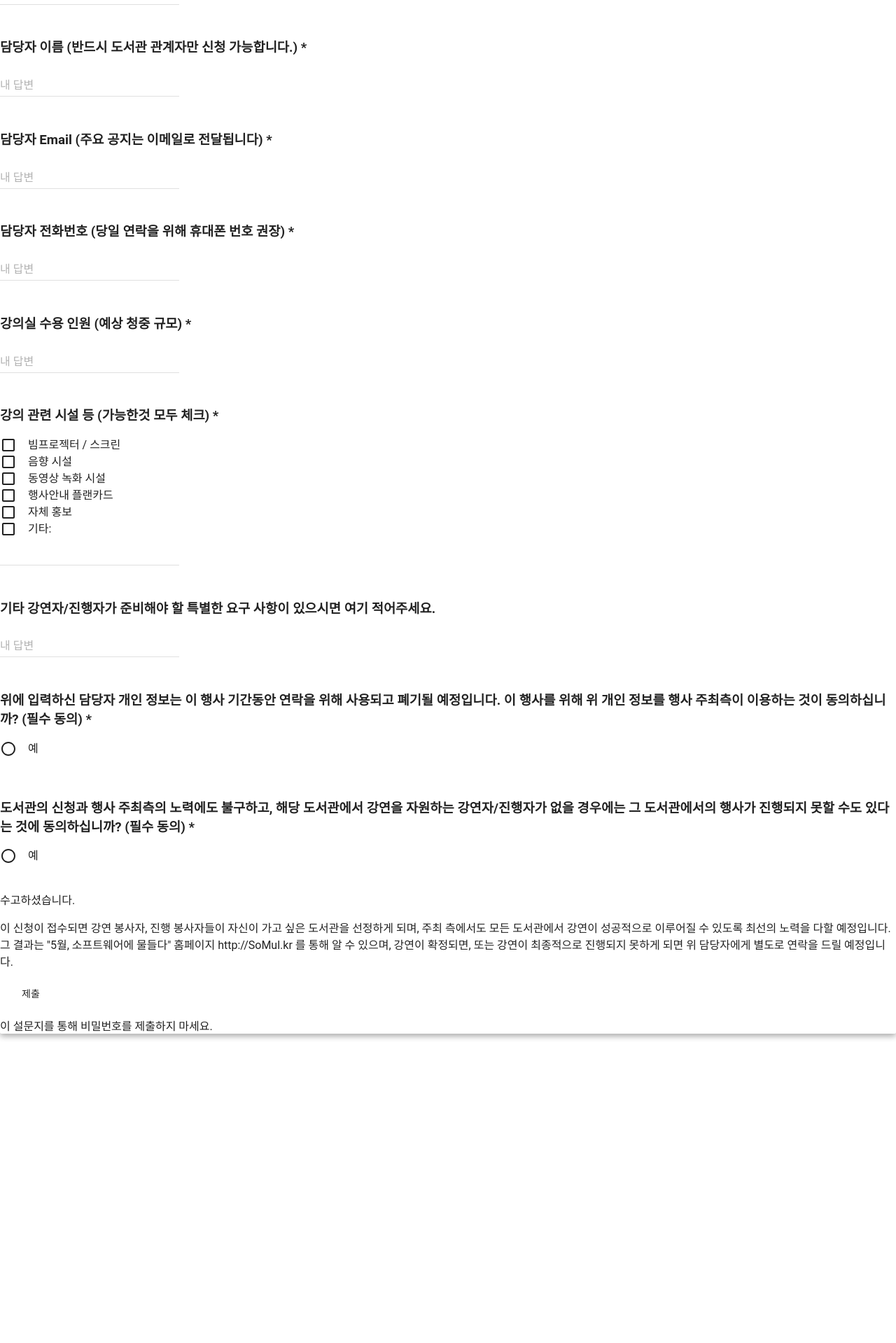
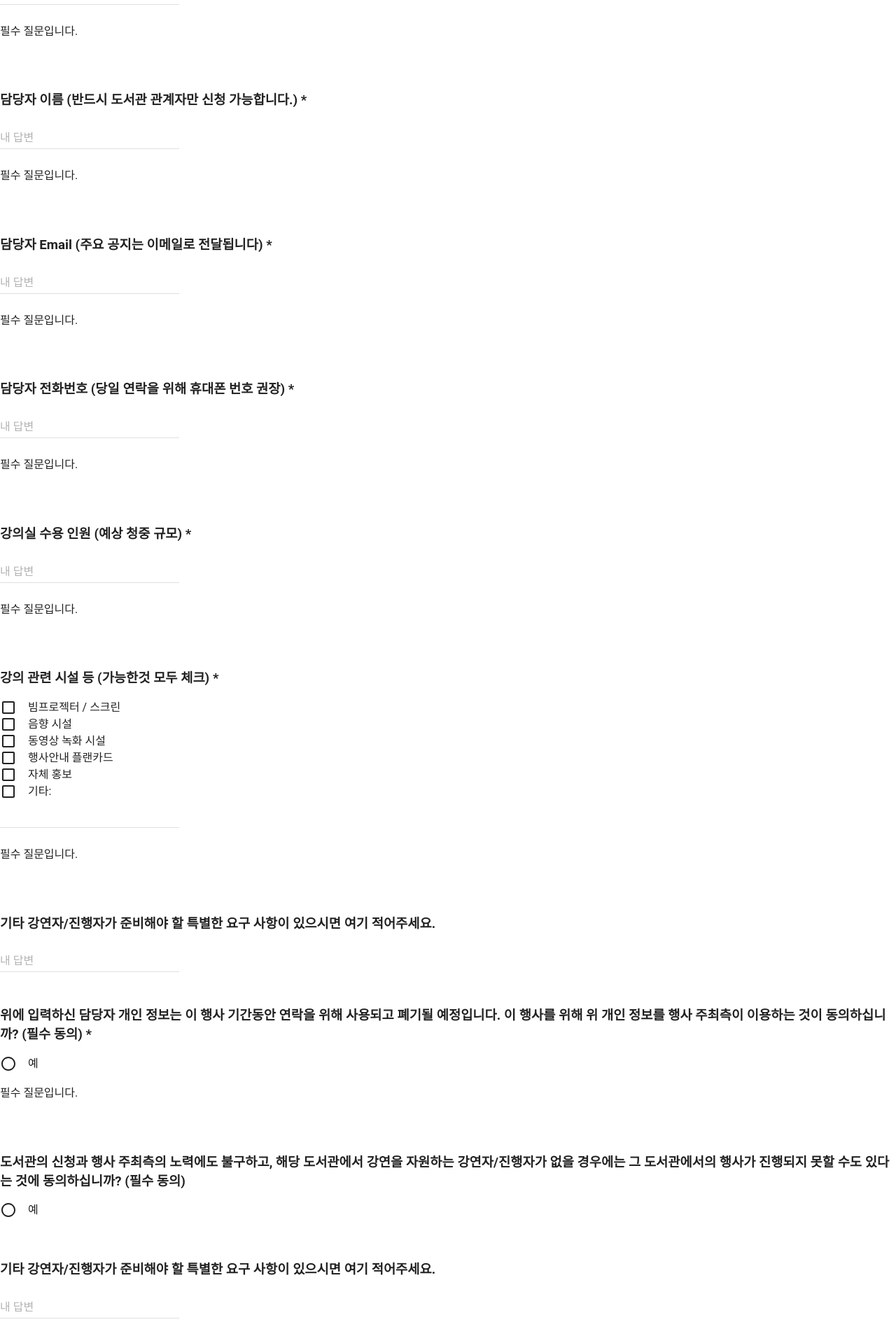
Before and after one commit to somul-project/somul-apply-library-react, a React (Create React App) app: page / in a window 1280 px wide. Shown: the part 601-2520 px from the top of the page at 70% size. Before the commit the page ends 2094 px from the top, so only its background shows below. Built offline with nearby package versions, Linux system fonts and the light colour scheme.

Commit message:
Add Entity component #5

```diff
--- /dev/null
+++ b/src/components/Entity.js
@@ -0,0 +1,40 @@
+import React from 'react';
+
+
+const Entity = ({label, required, children}) => {
+
+    function getAsterisk() {
+        if (required) {
+            return "*";
+        } else {
+            return "";
+        }
+
+    }
+
+    function getNotification() {
+        if (required) {
+            return <p>필수 질문입니다.</p>;
+        } else {
+            return "";
+        }
+    }
+
+
+    return (
+        <div>
+            <h3>
+                {label} <span>{getAsterisk()}</span>
+            </h3>
+
+            {children}
+
+
+            {getNotification()}
+
+            <br/>
+            <br/>
+        </div>);
+};
+
+export default Entity;
--- a/src/components/Form.js
+++ b/src/components/Form.js
@@ -1,5 +1,6 @@
 import React from 'react';
 import {Checkbox, FlatButton, Paper, RadioButton, RadioButtonGroup, TextField} from "material-ui";
+import Entity from "./Entity";
 
 
 const Form = () => (
@@ -14,75 +15,90 @@ const Form = () => (
 
         <p>* 필수항목</p>
 
-        <div>
-            <h3>도서관 이름 *</h3>
+        <Entity
+            label={"도서관 이름"}
+            required={true}>
             <TextField hintText="내 답변"/>
-            <p>필수 질문입니다.</p>
-            <br />
-            <br />
-        </div>
+        </Entity>
 
-        <h3>도서관 소재지 (지도 표시, 물품 배송을 위해 우편번호를 포함한 세부주소) *</h3>
+        <Entity
+            label={"도서관 소재지 (지도 표시, 물품 배송을 위해 우편번호를 포함한 세부주소)"}
+            required={true}>
             <TextField hintText="내 답변"/>
-        <br />
-        <br />
+        </Entity>
 
-        <h3>담당자 이름 (반드시 도서관 관계자만 신청 가능합니다.) *</h3>
+        <Entity
+            label={"담당자 이름 (반드시 도서관 관계자만 신청 가능합니다.)"}
+            required={true}>
             <TextField hintText="내 답변"/>
-        <br />
-        <br />
+        </Entity>
 
-        <h3>담당자 Email (주요 공지는 이메일로 전달됩니다) *</h3>
+        <Entity
+            label={"담당자 Email (주요 공지는 이메일로 전달됩니다)"}
+            required={true}>
             <TextField hintText="내 답변"/>
-        <br />
-        <br />
+        </Entity>
 
-        <h3>담당자 전화번호 (당일 연락을 위해 휴대폰 번호 권장) *</h3>
+        <Entity
+            label={"담당자 전화번호 (당일 연락을 위해 휴대폰 번호 권장)"}
+            required={true}>
             <TextField hintText="내 답변"/>
-        <br />
-        <br />
+        </Entity>
 
-        <h3>강의실 수용 인원 (예상 청중 규모) *</h3>
+        <Entity
+            label={"강의실 수용 인원 (예상 청중 규모)"}
+            required={true}>
             <TextField hintText="내 답변"/>
-        <br />
-        <br />
+        </Entity>
 
-        <h3>강의 관련 시설 등 (가능한것 모두 체크) *</h3>
+        <Entity
+            label={"강의 관련 시설 등 (가능한것 모두 체크)"}
+            required={true}>
             <Checkbox label="빔프로젝터 / 스크린"/>
             <Checkbox label="음향 시설"/>
             <Checkbox label="동영상 녹화 시설"/>
             <Checkbox label="행사안내 플랜카드"/>
             <Checkbox label="자체 홍보"/>
             <Checkbox label="기타:"/><TextField />
-        <br />
-        <br />
+        </Entity>
 
-        <h3>기타 강연자/진행자가 준비해야 할 특별한 요구 사항이 있으시면 여기 적어주세요.</h3>
+        <Entity
+            label={"기타 강연자/진행자가 준비해야 할 특별한 요구 사항이 있으시면 여기 적어주세요."}
+            required={false}>
             <TextField hintText="내 답변"/>
-        <br />
-        <br />
+        </Entity>
 
-        <h3>위에 입력하신 담당자 개인 정보는 이 행사 기간동안 연락을 위해 사용되고 폐기될 예정입니다. 이 행사를 위해 위 개인 정보를 행사 주최측이 이용하는 것이 동의하십니까? (필수 동의) *</h3>
+        <Entity
+            label={"위에 입력하신 담당자 개인 정보는 이 행사 기간동안 연락을 위해 사용되고 폐기될 예정입니다. 이 행사를 위해 위 개인 정보를 행사 주최측이 이용하는 것이 동의하십니까? (필수 동의)"}
+            required={true}>
             <RadioButtonGroup name="agreeGroup">
                 <RadioButton
                     value="agree"
                     label="예"
                 />
             </RadioButtonGroup>
-        <br />
-        <br />
+        </Entity>
 
-        <h3>도서관의 신청과 행사 주최측의 노력에도 불구하고, 해당 도서관에서 강연을 자원하는 강연자/진행자가 없을 경우에는 그 도서관에서의 행사가 진행되지 못할 수도 있다는 것에 동의하십니까? (필수 동의) *</h3>
+        <Entity
+            label={"도서관의 신청과 행사 주최측의 노력에도 불구하고, 해당 도서관에서 강연을 자원하는 강연자/진행자가 없을 경우에는 그 도서관에서의 행사가 진행되지 못할 수도 있다는 것에 동의하십니까? (필수 동의)"}
+            required={false}>
             <RadioButtonGroup name="agreeGroup">
                 <RadioButton
                     value="agree"
                     label="예"
                 />
             </RadioButtonGroup>
-        <br />
-        <br />
+        </Entity>
 
+        <Entity
+            label={"기타 강연자/진행자가 준비해야 할 특별한 요구 사항이 있으시면 여기 적어주세요."}
+            required={false}>
+            <TextField hintText="내 답변"/>
+        </Entity>
+
+        <p>
             수고하셨습니다.
+        </p>
 
         <p>
             이 신청이 접수되면 강연 봉사자, 진행 봉사자들이 자신이 가고 싶은 도서관을 선정하게 되며, 주최 측에서도 모든 도서관에서 강연이 성공적으로 이루어질 수 있도록 최선의 노력을 다할 예정입니다. 그 결과는  "5월, 소프트웨어에 물들다" 홈페이지  http://SoMul.kr 를 통해 알 수 있으며, 강연이 확정되면, 또는 강연이 최종적으로 진행되지 못하게 되면 위 담당자에게 별도로 연락을 드릴 예정입니다.
```
Lines whose indentation alone changed are shown as unchanged.
